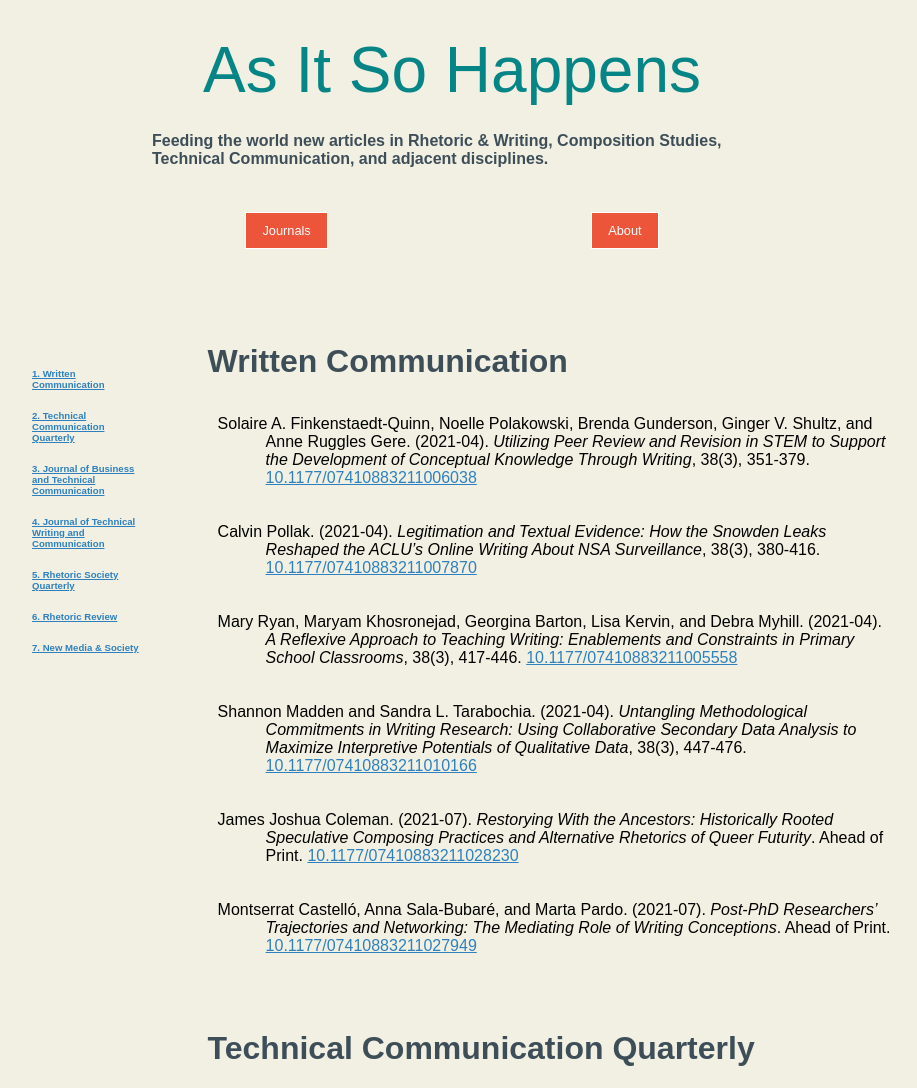
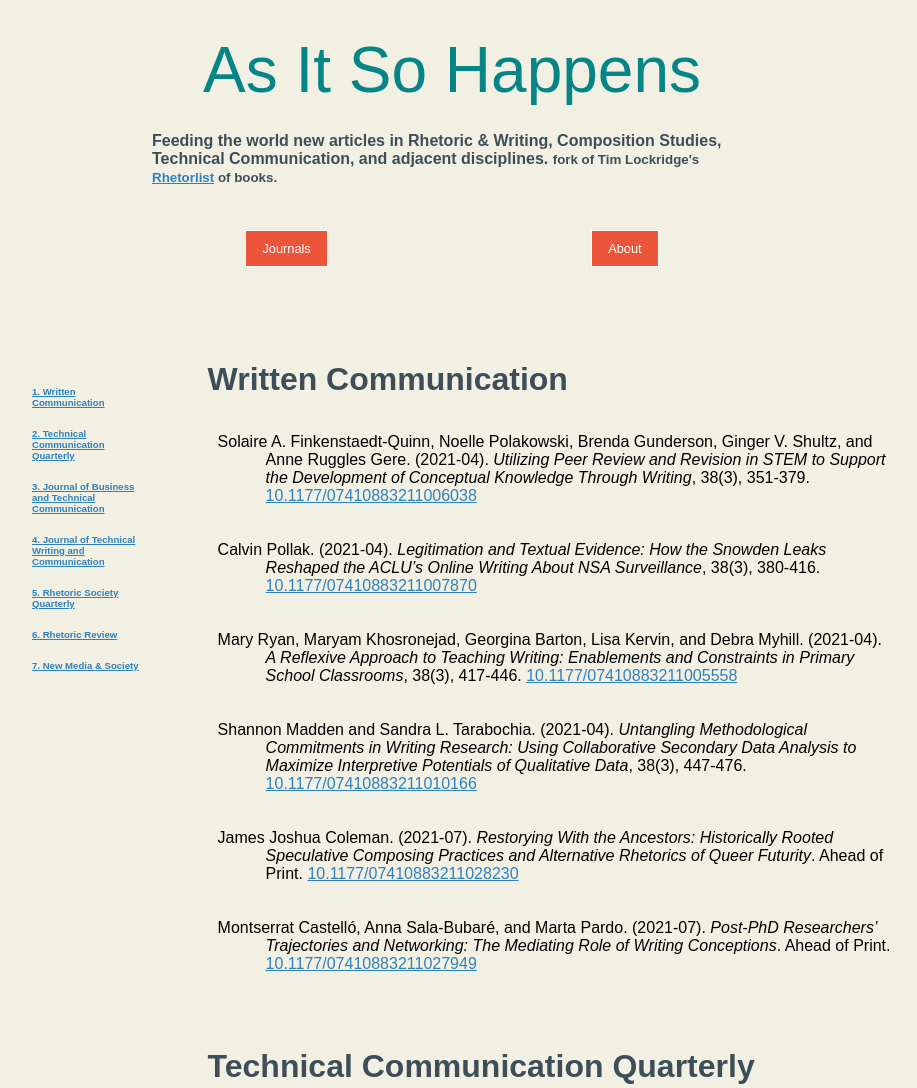
Before and after one commit to lingeringcode/aish, a plain HTML site: page index.htm in a window 1280 px wide. Shown: the top 1088 px of the page, without its empty margins (188-1105 px from the left). Drawn offline with Linux system fonts and the light colour scheme; a web font is replaced by a local one.

Commit message:
add rhetorlist blurb on homepage too

```diff
--- a/index.htm
+++ b/index.htm
@@ -18,6 +18,7 @@
         <h1>As It So Happens</h1>
         <p>
           Feeding the world new articles in Rhetoric &amp; Writing, Composition Studies, Technical Communication, and adjacent disciplines.
+          <small>fork of Tim Lockridge's <a href="https://www.rhetorlist.com">Rhetorlist</a> of books.</small>
         </p>
       </div>
     </header>
```
